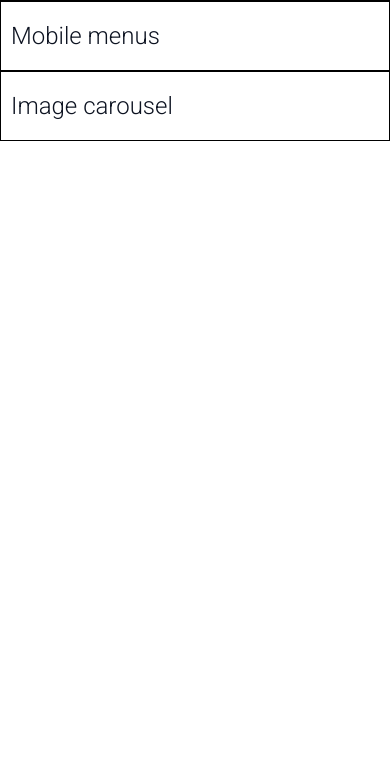
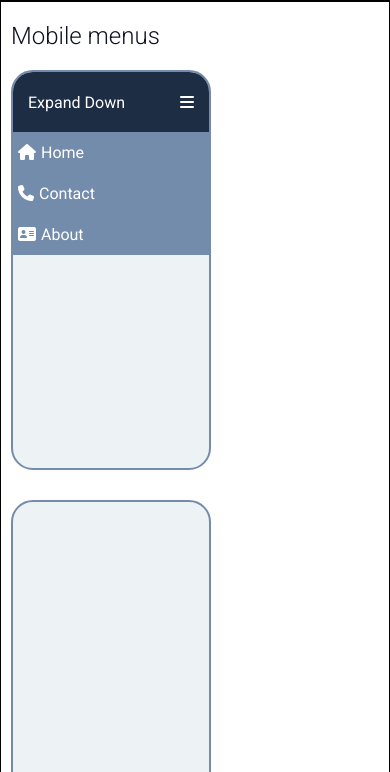
Before and after one commit to golfsap/dropdown-menu, a website built with webpack: page src/template.html in a window 390 px wide. Shown: the part 227-999 px from the top of the page. Before the commit the page ends 844 px from the top, so only its background shows below. Built offline with nearby package versions, Linux system fonts and the light colour scheme; a web font is replaced by a local one.

Commit message:
Add styling to expand down mobile menu

```diff
--- a/src/index.js
+++ b/src/index.js
@@ -2,7 +2,6 @@
 import "./style.css";
 
 const dropDowns = document.querySelectorAll(".dropdown");
-// const dropDownHover = document.querySelector(".dropdown-hover");
 
 const addDropdowntoBtn = (e) => {
   e.target.nextElementSibling.classList.toggle("visible");
--- a/src/style.css
+++ b/src/style.css
@@ -5,7 +5,7 @@
   --clr-dark-blue: #1d2d44;
   --clr-med-blue: #3e5c76;
   --clr-light-blue: #748cab;
-  --clr-light-white: #f0ebd8;
+  --clr-light-white: #edf2f4;
   --font-family: "Roboto", sans-serif;
 }
 
@@ -36,6 +36,7 @@ header {
   display: flex;
   justify-content: center;
   align-items: center;
+  padding: 20px 10px;
 }
 
 h1 {
@@ -65,12 +66,12 @@ h2 {
   position: relative;
 }
 
-.visible {
+.dropdown-menu.visible {
   visibility: visible;
   border: 1px solid black;
 }
 
-ul li {
+.dropdown-menu li {
   list-style: none;
   font-size: 13px;
   padding: 5px;
@@ -78,7 +79,7 @@ ul li {
   border: 1px solid var(--clr-dark-blue);
 }
 
-ul {
+.dropdown-menu {
   visibility: hidden;
   position: absolute;
   background-color: white;
@@ -88,6 +89,77 @@ ul {
   /* background-color: var(--clr-light-white); */
 }
 
-ul a {
+.dropdown-menu a {
   text-decoration: none;
 }
+
+.mobile-container {
+  display: flex;
+  margin-top: 20px;
+  gap: 30px;
+  flex-wrap: wrap;
+}
+
+.screen {
+  min-width: 200px;
+  height: 400px;
+  border: 2px solid var(--clr-light-blue);
+  border-radius: 22px;
+  background-color: var(--clr-light-white);
+}
+
+.nav-bar {
+  position: relative;
+  width: 100%;
+  color: white;
+  background-color: var(--clr-dark-blue);
+  border-top-left-radius: 20px;
+  border-top-right-radius: 20px;
+  height: 60px;
+  display: flex;
+  align-items: center;
+  justify-content: space-between;
+  /* padding: 0 15px; */
+}
+
+.title {
+  margin-left: 15px;
+}
+
+.nav-icon {
+  color: white;
+  margin-right: 15px;
+}
+
+.nav-menu {
+  position: absolute;
+  /* border: 2px solid var(--clr-light-blue); */
+  top: 60px;
+  width: 100%;
+  background-color: var(--clr-light-blue);
+}
+
+.nav-menu li {
+  list-style: none;
+  padding: 11px 5px;
+}
+
+.nav-menu li:hover {
+  background-color: var(--clr-light-white);
+}
+
+.nav-menu a {
+  color: white;
+  text-decoration: none;
+  font-weight: 400;
+}
+
+.nav-menu li:hover a,
+.nav-menu li:hover a i {
+  color: var(--clr-light-blue);
+}
+
+.nav-menu a i {
+  padding-right: 5px;
+  color: white;
+}
--- a/src/template.html
+++ b/src/template.html
@@ -5,6 +5,10 @@
     <meta name="viewport" content="width=device-width, initial-scale=1.0" />
     <title>Dropdown menus</title>
     <link rel="stylesheet" href="style.css" />
+    <script
+      src="https://kit.fontawesome.com/cb8705c014.js"
+      crossorigin="anonymous"
+    ></script>
   </head>
   <body>
     <header>
@@ -15,7 +19,7 @@
       <div class="dropdown-container">
         <div class="dropdown">
           <button class="btn">Click Me</button>
-          <ul>
+          <ul class="dropdown-menu">
             <li><a href="">Hello 👋, I’m a dropdown</a></li>
             <li><a href="">Menu option 1</a></li>
             <li><a href="">Option 2</a></li>
@@ -23,7 +27,7 @@
         </div>
         <div class="dropdown">
           <button class="btn hover">Hover me!</button>
-          <ul>
+          <ul class="dropdown-menu">
             <li><a href="">I’m a hover dropdown</a></li>
             <li><a href="">Click on me to close ❌</a></li>
             <li><a href="">Another option </a></li>
@@ -33,6 +37,27 @@
     </section>
     <section>
       <h2>Mobile menus</h2>
+      <div class="mobile-container">
+        <div class="screen">
+          <div class="nav-bar">
+            <div class="title">Expand Down</div>
+            <a href="#" class="nav-icon"><i class="fa-solid fa-bars"></i></a>
+            <ul class="nav-menu visible">
+              <li>
+                <a href="#"><i class="fa-solid fa-house"></i>Home</a>
+              </li>
+              <li>
+                <a href="#"><i class="fa-solid fa-phone"></i>Contact</a>
+              </li>
+              <li>
+                <a href="#"><i class="fa-solid fa-address-card"></i>About</a>
+              </li>
+            </ul>
+          </div>
+        </div>
+        <div class="screen"></div>
+        <div class="screen"></div>
+      </div>
     </section>
     <section>
       <h2>Image carousel</h2>
```
